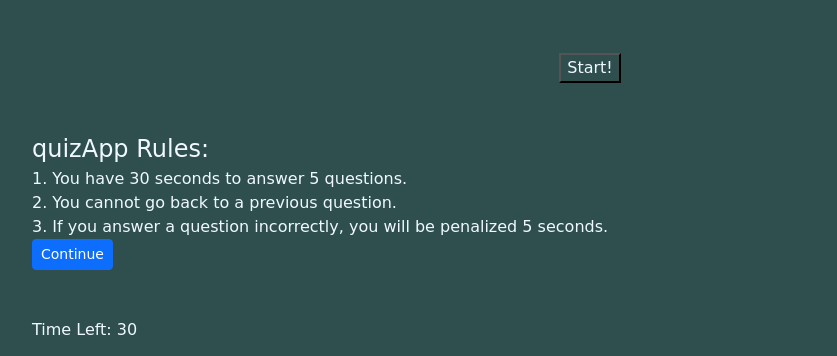
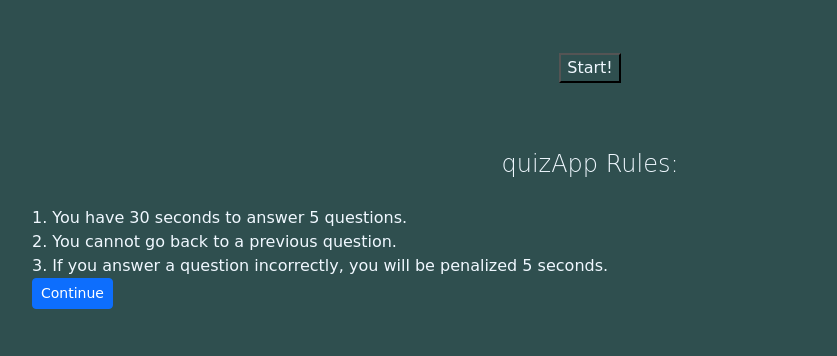
Before and after one commit to RyC2014/quizApp, a plain HTML site: page index.html in a window 1280 px wide. Shown: the part 51-407 px from the top of the page, without its empty margins (50-887 px from the left). Drawn offline with nearby package versions, Linux system fonts and the light colour scheme.

Commit message:
working on styling

```diff
--- a/assets/styles.css
+++ b/assets/styles.css
@@ -18,13 +18,24 @@ body {
 
 .info-box {
         width: 600px;
-        background: aliceblue;
-        border-radius: 10px;
+        background: red;
+        border-radius: 5px;
 
 
 }
 
 .info-box .info-title {
     font-size: 24px;
+    display: flex;
+    align-items: center;
+    padding: auto;
+    text-align: center;
+    justify-content: center;
+    font-weight: 300;
+    border-bottom: 10px solid darkslategray;
+    height: 75px;
+}
 
+.start {
+    display: block;
 }
```
